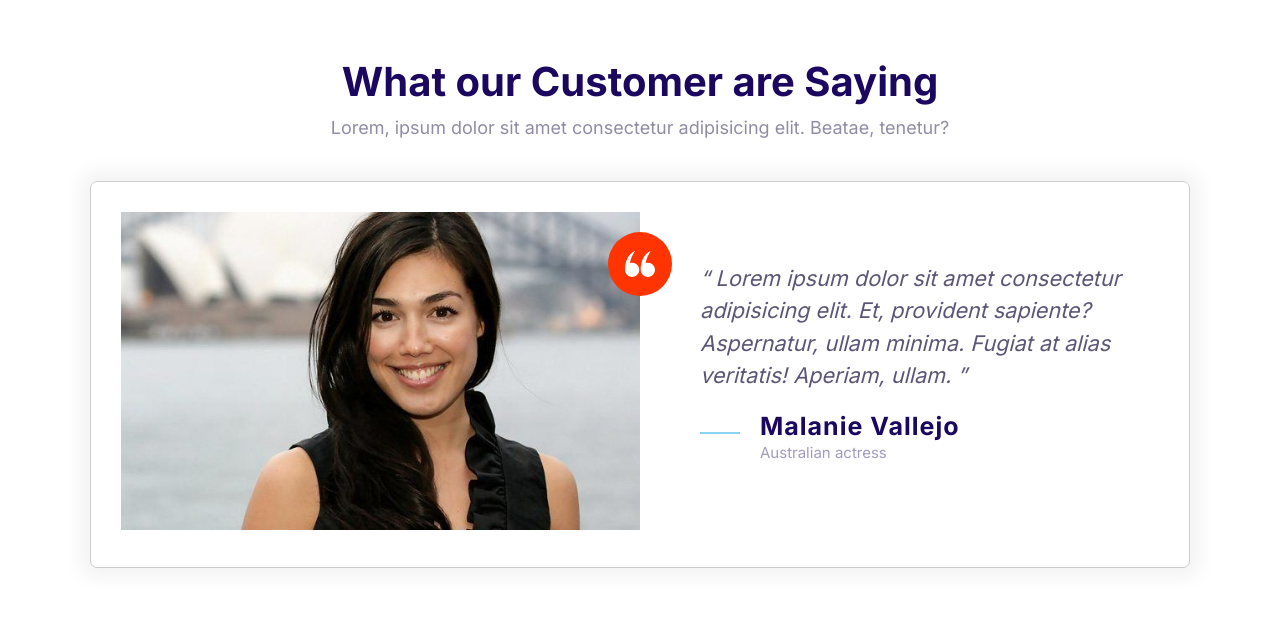
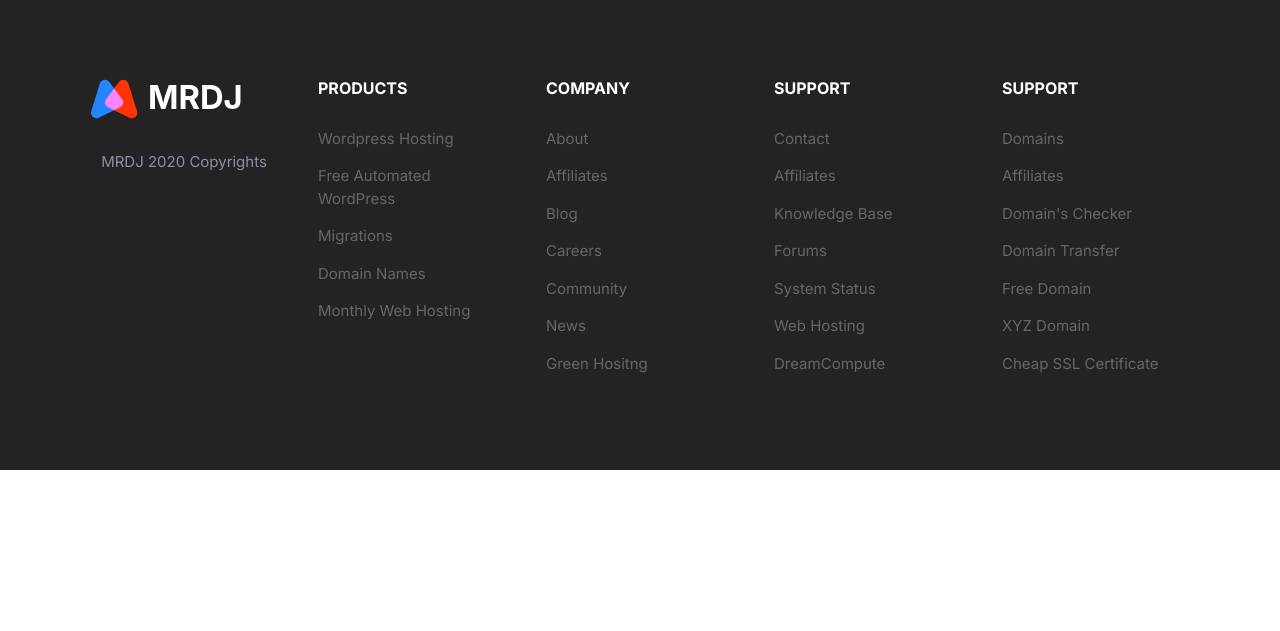
Before and after one commit to dravidjones28/mrdj_demo, a plain HTML site: page index.html in a window 1280 px wide. Drawn offline with Linux system fonts and the light colour scheme.

Commit message:
Built am component of Footer sections

```diff
--- a/css/styles.css
+++ b/css/styles.css
@@ -922,3 +922,89 @@
     font-size: 1.8rem;
   }
 }
+
+/* Footer */
+.footer {
+  background: #232323;
+}
+
+.footer__heading {
+  color: #fff;
+  text-transform: uppercase;
+  font-size: 3rem;
+}
+
+.footer__section {
+  padding: 2rem;
+  border-bottom: 1px solid #393939;
+}
+
+.footer a {
+  color: #fff;
+  opacity: 0.3;
+  transition: opacity 0.15s;
+}
+
+.footer a:hover {
+  opacity: 1;
+}
+
+.footer .list__item {
+  margin-top: 1.5rem;
+}
+
+.footer .list {
+  margin-top: 2rem;
+}
+
+.footer__brand img {
+  width: 100%;
+  max-width: 230px;
+}
+
+.footer__brand {
+  margin-top: 5rem;
+  text-align: center;
+}
+
+.footer__copyrights {
+  margin-top: 3rem;
+  font-size: 2rem;
+}
+
+@media screen and (min-width: 768px) {
+  .footer__sections {
+    grid-template-columns: repeat(auto-fit, minmax(10rem, 1fr));
+  }
+
+  .footer__section {
+    border: 0;
+  }
+
+  .footer__heading {
+    font-size: 1.6rem;
+  }
+
+  .footer .list {
+    font-size: 1.5rem;
+  }
+
+  .footer .collapsible__chevron {
+    display: none;
+  }
+
+  .footer .collapsible__content {
+    max-height: 100%;
+    opacity: 1;
+  }
+
+  .footer__brand {
+    margin-top: 1rem;
+    order: -1;
+  }
+
+  .footer__copyrights {
+    margin-top: 1.5rem;
+    font-size: 1.5rem;
+  }
+}
--- a/index.html
+++ b/index.html
@@ -15,45 +15,96 @@
     />
   </head>
   <body>
-    <section class="block container">
-      <header class="block__header">
-        <h2 class="block__heading">What our Customer are Saying</h2>
-        <p>Lorem, ipsum dolor sit amet consectetur adipisicing elit. Beatae, tenetur?</p>
-      </header>
-      <div class="card testimonial">
-        <div class="grid grid--1x2">
-          <div class="testimonial__image">
-            <img src="images/demo.jpeg" alt="A Beautiful Women" />
-            <span class="icon-container icon-container--accent">
-              <svg class="icon--small icon--white">
-                <use xlink:href="icons/sprite.svg#quotes"></use>
-              </svg>
-            </span>
+    <footer class="block block--dark footer">
+      <div class="container grid footer__sections">
+        <section class="collapsible collapsible--expanded footer__section">
+          <header class="collapsible__header">
+            <h2 class="collapsible__heading footer__heading">Products</h2>
+            <svg class="icon icon--white collapsible__chevron">
+              <use xlink:href="icons/sprite.svg#chevron"></use>
+            </svg>
+          </header>
+          <div class="collapsible__content">
+            <ul class="list">
+              <li class="list__item"><a href="#">Wordpress Hosting</a></li>
+              <li class="list__item">
+                <a href="#">Free Automated WordPress </a>
+              </li>
+              <li class="list__item"><a href="#">Migrations</a></li>
+              <li class="list__item"><a href="#">Domain Names</a></li>
+              <li class="list__item"><a href="#">Monthly Web Hosting</a></li>
+            </ul>
           </div>
-          <blockquote class="quote">
-            <p class="quote__text">
-              Lorem ipsum dolor sit amet consectetur adipisicing elit. Et, provident
-              sapiente? Aspernatur, ullam minima. Fugiat at alias veritatis! Aperiam,
-              ullam.
-            </p>
-            <footer>
-              <div class="media">
-              <div class="media__image">
-                <svg class="icon icon--primary quote__line">
-                  <use xlink:href="icons/sprite.svg#line"></use>
-                </svg>
-              </div>
-              <div class="media__body">
-                <h3 class="media__title quote__author">Malanie Vallejo </h3>
-                <p class="media__description quote__company">
-                  Australian actress
-                </p>
-              </div>
-            </footer>
-          </blockquote>
-        </div>
+        </section>
+        <section class="collapsible footer__section">
+          <header class="collapsible__header">
+            <h2 class="collapsible__heading footer__heading">Company</h2>
+            <svg class="icon icon--white collapsible__chevron">
+              <use xlink:href="icons/sprite.svg#chevron"></use>
+            </svg>
+          </header>
+          <div class="collapsible__content">
+            <ul class="list">
+              <li class="list__item"><a href="#">About</a></li>
+              <li class="list__item">
+                <a href="#">Affiliates </a>
+              </li>
+              <li class="list__item"><a href="#">Blog</a></li>
+              <li class="list__item"><a href="#">Careers</a></li>
+              <li class="list__item"><a href="#">Community</a></li>
+              <li class="list__item"><a href="#">News</a></li>
+              <li class="list__item"><a href="#">Green Hositng</a></li>
+            </ul>
+          </div>
+        </section>
+        <section class="collapsible footer__section">
+          <header class="collapsible__header">
+            <h2 class="collapsible__heading footer__heading">Support</h2>
+            <svg class="icon icon--white collapsible__chevron">
+              <use xlink:href="icons/sprite.svg#chevron"></use>
+            </svg>
+          </header>
+          <div class="collapsible__content">
+            <ul class="list">
+              <li class="list__item"><a href="#">Contact</a></li>
+              <li class="list__item">
+                <a href="#">Affiliates </a>
+              </li>
+              <li class="list__item"><a href="#">Knowledge Base</a></li>
+              <li class="list__item"><a href="#">Forums</a></li>
+              <li class="list__item"><a href="#">System Status</a></li>
+              <li class="list__item"><a href="#">Web Hosting</a></li>
+              <li class="list__item"><a href="#">DreamCompute</a></li>
+            </ul>
+          </div>
+        </section>
+        <section class="collapsible footer__section">
+          <header class="collapsible__header">
+            <h2 class="collapsible__heading footer__heading">Support</h2>
+            <svg class="icon icon--white collapsible__chevron">
+              <use xlink:href="icons/sprite.svg#chevron"></use>
+            </svg>
+          </header>
+          <div class="collapsible__content">
+            <ul class="list">
+              <li class="list__item"><a href="#">Domains</a></li>
+              <li class="list__item">
+                <a href="#">Affiliates </a>
+              </li>
+              <li class="list__item"><a href="#">Domain's Checker</a></li>
+              <li class="list__item"><a href="#">Domain Transfer</a></li>
+              <li class="list__item"><a href="#">Free Domain</a></li>
+              <li class="list__item"><a href="#">XYZ Domain</a></li>
+              <li class="list__item"><a href="#">Cheap SSL Certificate</a></li>
+            </ul>
+          </div>
+        </section>
+        <section class="footer__brand">
+          <img src="images/logo.svg" alt="logo" />
+          <p class="footer__copyrights">MRDJ 2020 Copyrights</p>
+        </section>
       </div>
-    </section>
+    </footer>
     <script src="js/main.js"></script>
   </body>
 </html>
```
Also changed, not shown: Components/footer.html (added, +90 -0 lines).
